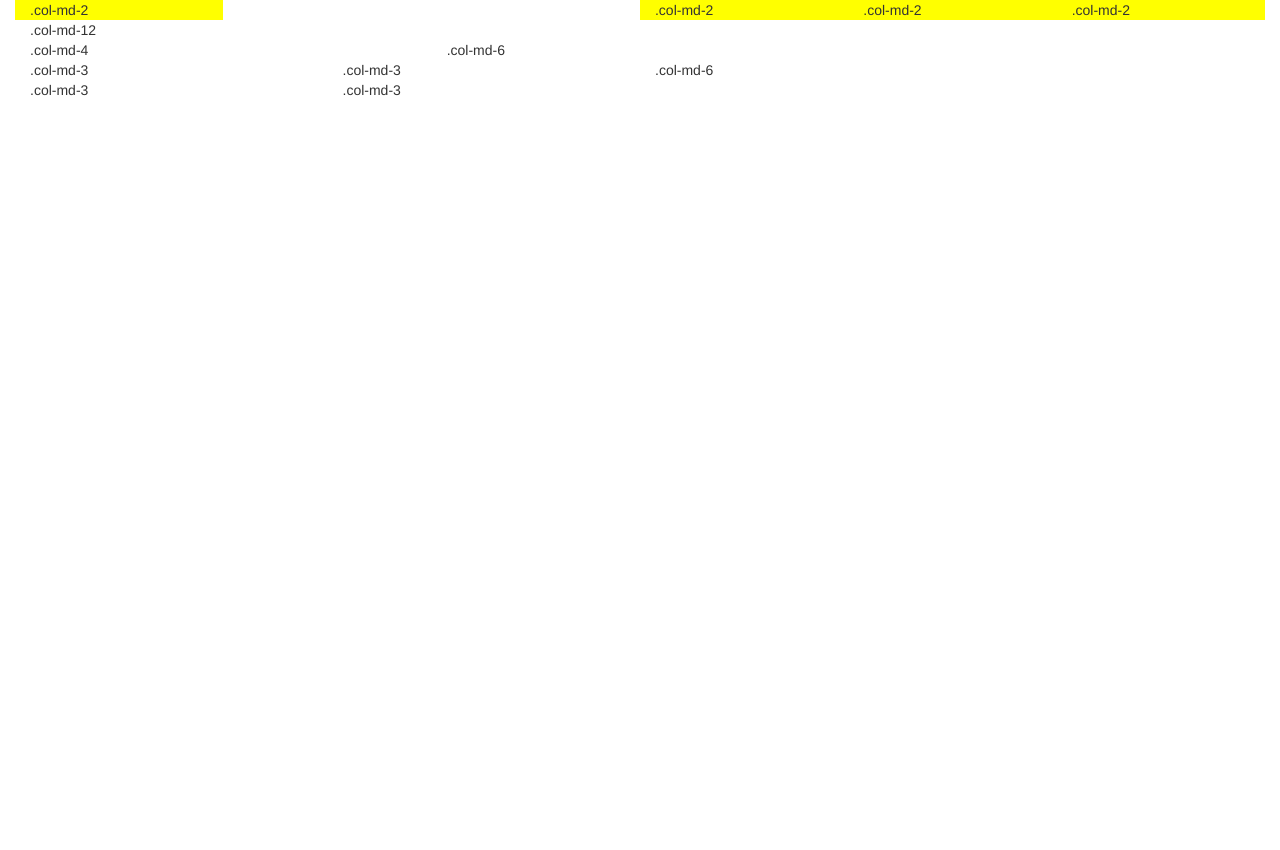
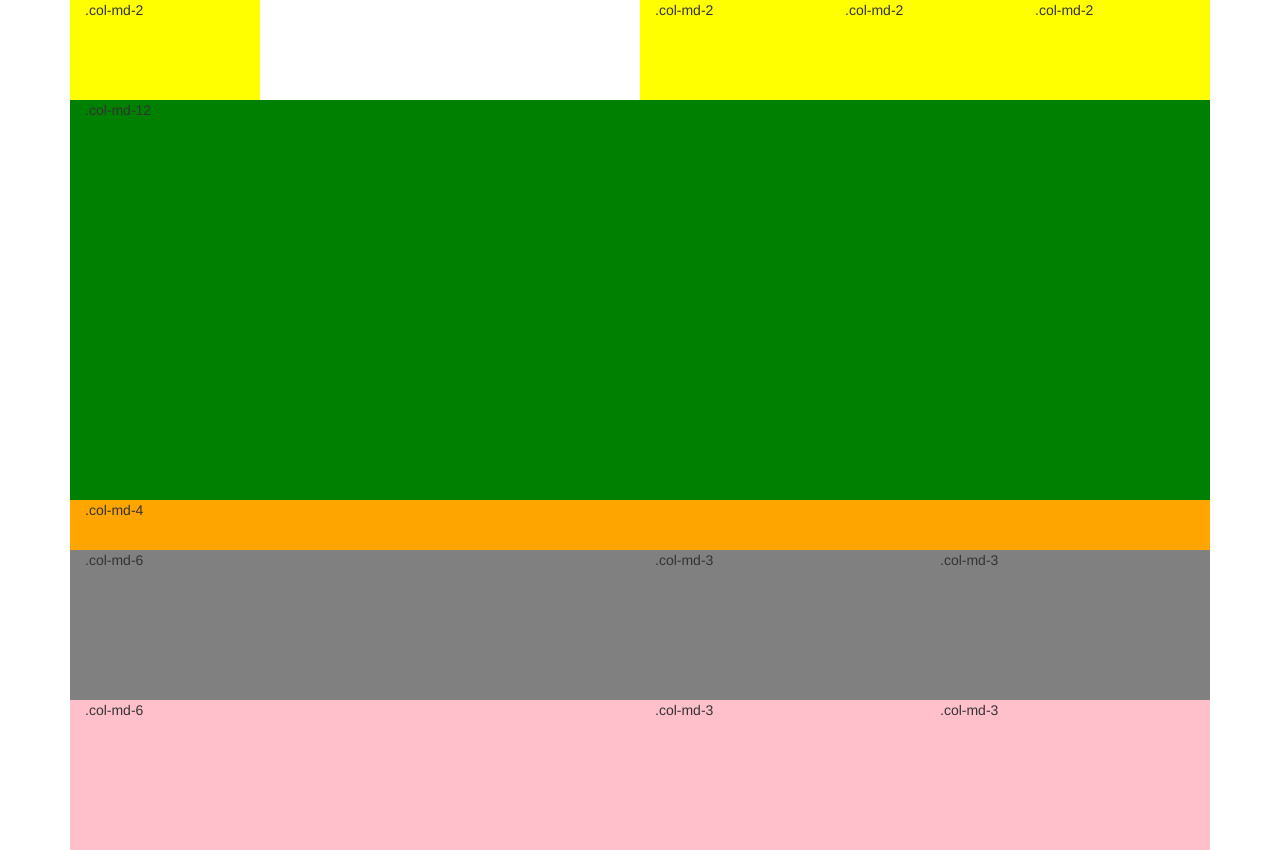
Before and after one commit to gtrujillo15/hwextwo, a plain HTML site: page index.html in a window 1280 px wide. Before the commit the page ends 800 px from the top, so only its background shows below. Drawn offline with nearby package versions, Linux system fonts and the light colour scheme.

Commit message:
created height and background color

```diff
--- a/css/styles.css
+++ b/css/styles.css
@@ -1,3 +1,31 @@
 .col-md-2 {
   background-color: yellow;
+  height: 100px;
 }
+
+nav {
+  height: 100px;
+
+}
+
+header {
+  height: 400px;
+  background-color: green;
+}
+
+.row-three {
+  height: 50px;
+  background-color: orange;
+}
+
+.row-four {
+  background-color: gray;
+}
+
+.row-five {
+  background-color: pink;
+}
+
+.row-five, .row-four {
+  height: 150px;
+}
--- a/index.html
+++ b/index.html
@@ -13,15 +13,16 @@
 
   <body>
     <div class="container-fluid">
-      <div class="row-one">
+      <div class="container">
+      <nav class="row-one">
         <div class="col-md-2">.col-md-2</div>
         <div class="col-md-2 col-md-offset-4">.col-md-2</div>
         <div class="col-md-2">.col-md-2</div>
         <div class="col-md-2">.col-md-2</div>
-      </div>
-      <div class="row-two">
+      </nav>
+      <header class="row-two">
         <div class="col-md-12">.col-md-12</div>
-      </div>
+      </header>
       <div class="row-three">
         <div class="col-md-4">.col-md-4</div>
       </div>
@@ -35,6 +36,7 @@
         <div class="col-md-3">.col-md-3</div>
         <div class="col-md-3">.col-md-3</div>
       </div>
+      </div>
     </div>
 
     <!-- jQuery (necessary for Bootstrap's JavaScript plugins) -->
```
